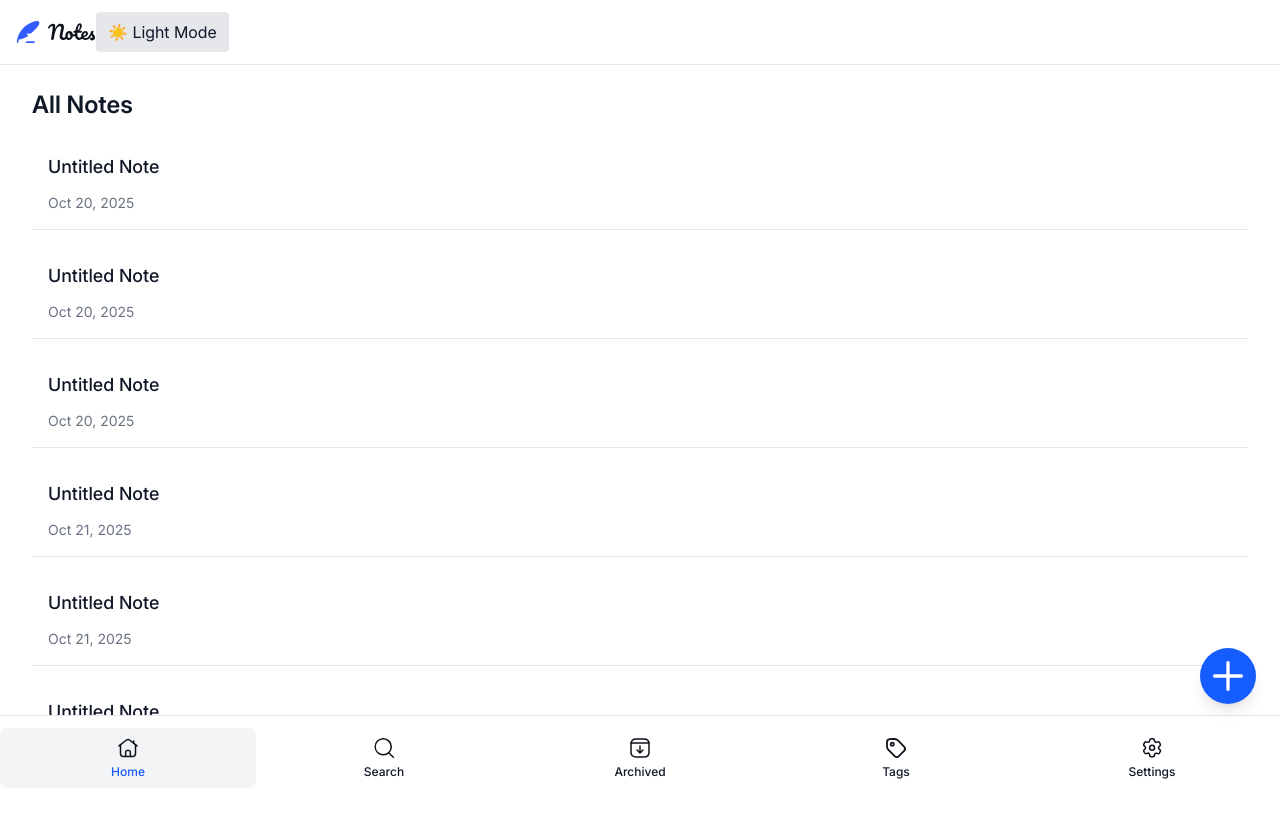
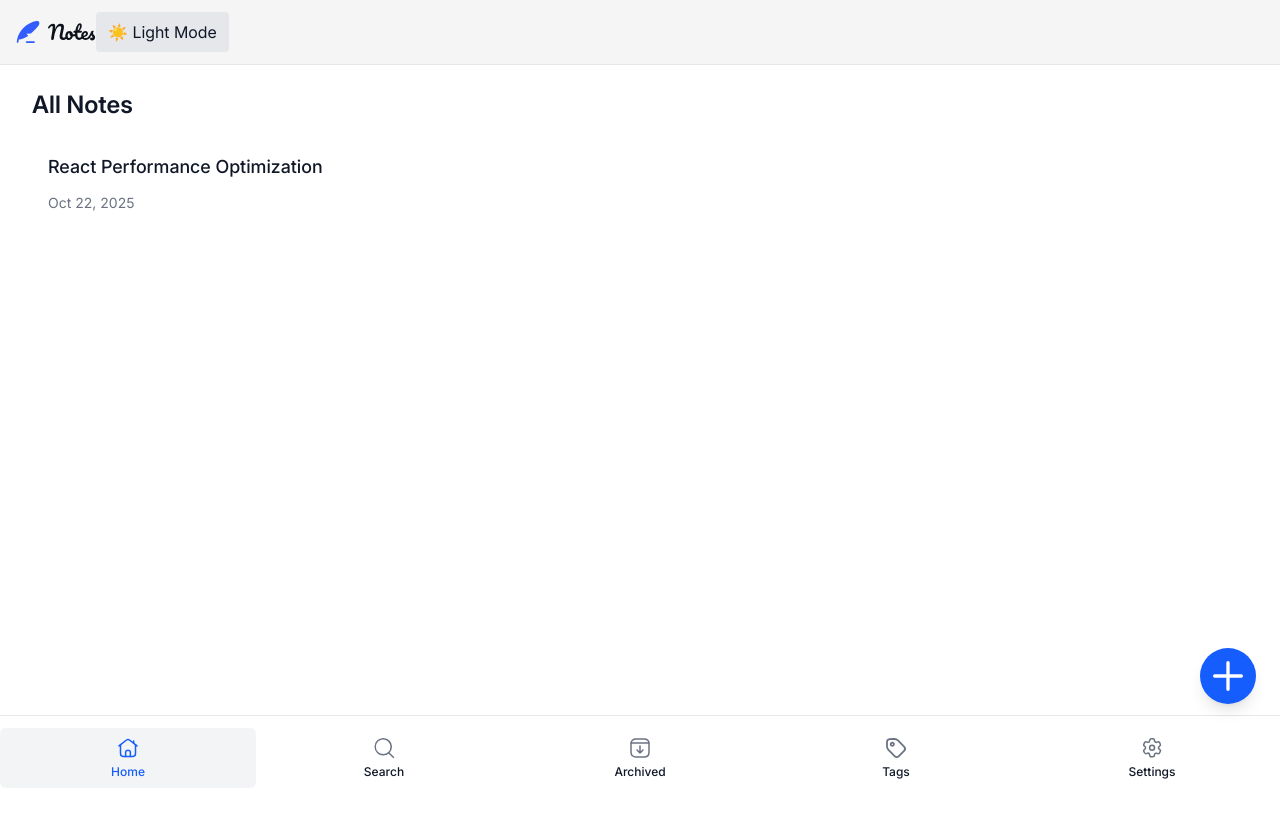
Before and after one commit to tonpia/note-taking-web-app, a Next.js app: page /notes in a window 1280 px wide. Shown: the top 818 px of the page. Built offline with nearby package versions, Linux system fonts and the light colour scheme.

Commit message:
Refactoring

```diff
--- a/data/notes.json
+++ b/data/notes.json
@@ -1,50 +1,10 @@
 [
   {
-    "id": "61f1de33-4461-46f1-965c-7333b872ed08",
-    "title": "Untitled Note",
+    "id": "83b7d38c-931c-4009-bcaf-2d2d36c82b8a",
+    "title": "React Performance Optimization",
     "tags": [],
-    "content": "",
-    "lastEdited": "2025-10-20T18:47:39.376Z",
-    "isArchived": false
-  },
-  {
-    "id": "83a7ff0d-afa0-4e77-a36b-07a152c6a05e",
-    "title": "Untitled Note",
-    "tags": [],
-    "content": "",
-    "lastEdited": "2025-10-20T18:48:34.202Z",
-    "isArchived": false
-  },
-  {
-    "id": "4c2ec8a4-5f1e-4cb3-8e9d-27a83ba9e7ce",
-    "title": "Untitled Note",
-    "tags": [],
-    "content": "",
-    "lastEdited": "2025-10-20T18:48:59.361Z",
-    "isArchived": false
-  },
-  {
-    "id": "526ed8ef-f7f5-405a-ba60-bd70f2bc4c40",
-    "title": "Untitled Note",
-    "tags": [],
-    "content": "asdfasdfasdfasdfasdfasdf",
-    "lastEdited": "2025-10-21T05:54:44.985Z",
-    "isArchived": false
-  },
-  {
-    "id": "fcc64ce1-9a81-49e8-b949-95af5486cf29",
-    "title": "Untitled Note",
-    "tags": [],
-    "content": "",
-    "lastEdited": "2025-10-21T05:58:47.695Z",
-    "isArchived": false
-  },
-  {
-    "id": "af4cc386-a2d8-4f0a-be8e-a9c88557ef7a",
-    "title": "Untitled Note",
-    "tags": [],
-    "content": "ahdfl;asdjf;asdfasdfasdfasdfasdfasdfsdaf",
-    "lastEdited": "2025-10-21T05:58:59.808Z",
+    "content": "Hello world! That's is the key performance",
+    "lastEdited": "2025-10-22T08:15:17.847Z",
     "isArchived": false
   }
 ]
--- a/src/app/(dashboard)/notes/[id]/page.tsx
+++ b/src/app/(dashboard)/notes/[id]/page.tsx
@@ -2,125 +2,66 @@
 
 import { useEffect, useState } from "react";
 import { useParams } from "next/navigation";
-import Image from "next/image";
 import { useNotes } from "@/features/notes/store/useNotes";
 import type Note from "@/features/notes/types/Note";
+import { NoteActionBar } from "@/features/notes/components/NoteActionBar";
+import { NoteHeader } from "@/features/notes/components/NoteHeader";
+import { NoteEditor } from "@/features/notes/components/NoteEditor";
+import { useAutoSaveNote } from "@/features/notes/hooks/useAutoSaveNote";
 
 export default function NotePage() {
-  const params = useParams();
-  const id = params?.id as string;
-
-  const { notes, fetchNotes, addNote, editNote, deleteNote } = useNotes();
+  const { id } = useParams<{ id: string }>();
+  const { notes, fetchNotes, editNote } = useNotes();
 
   const [note, setNote] = useState<Note | null>(null);
-  const [isSaving, setIsSaving] = useState(false);
+  const [title, setTitle] = useState("");
+  const [content, setContent] = useState("");
+  const [isLoading, setIsLoading] = useState(true);
 
-  // Local content for editing
-  const [content, setContent] = useState("");
-
-  // --- Load note --- //
   useEffect(() => {
-    if (!id) return; // <-- block until id exists
-
-    const existing = notes.find((n) => n.id === id);
-    if (existing) {
-      setNote(existing);
-      setContent(existing.content);
-      return;
+    if (!id) return;
+    const n = notes.find((n) => n.id === id);
+    if (n) {
+      setNote(n);
+      setTitle(n.title);
+      setContent(n.content);
+      setIsLoading(false);
+    } else {
+      setIsLoading(true);
+      fetchNotes().finally(() => setIsLoading(false));
     }
-    fetchNotes();
   }, [id, notes, fetchNotes]);
 
-  // --- Sync after store updates (e.g., after fetch) --- //
-  useEffect(() => {
-    const updated = notes.find((n) => n.id === id);
-    if (updated) {
-      setNote(updated);
-      setContent(updated.content);
-    }
-  }, [notes, id]);
+  const { isSaving } = useAutoSaveNote({
+    note,
+    title,
+    content,
+    editNote,
+  });
 
-  // --- Autosave Effect (Debounced) --- //
-  useEffect(() => {
-    if (!note) return;
-    const timer = setTimeout(async () => {
-      if (content !== note.content) {
-        setIsSaving(true);
-        await editNote(note.id, { content });
-        setIsSaving(false);
-      }
-    }, 600); // Debounce delay (ms)
+  if (isLoading)
+    return <p className="text-gray-500 text-center mt-10">Loading note...</p>;
+  if (!note)
+    return <p className="text-gray-500 text-center mt-10">Note not found.</p>;
 
-    return () => clearTimeout(timer);
-  }, [content, note, editNote]);
-
-  // --- Loading / Not Found UI --- //
-  if (!note)
-    return (
-      <p className="text-gray-500 text-center mt-10">
-        {`This note doesn't exist or is loading...`}
-      </p>
-    );
-
-  // --- UI --- //
   return (
     <article className="p-6">
-      <header className="mb-4">
-        <h1 className="text-2xl font-bold mb-4">{note.title}</h1>
-        {/* Tags Section */}
-        <div className="flex items-center gap-2 mb-4 flex-wrap">
-          <Image
-            src="/assets/images/icon-tag.svg"
-            alt="Tag icon"
-            width={20}
-            height={20}
-          />
-          <p className="text-sm text-gray-500">Tags:</p>
-          <div className="flex flex-wrap gap-2 pl-4">
-            {note.tags.map((tag) => (
-              <span
-                key={tag}
-                className="text-sm text-gray-700 dark:text-gray-300 bg-gray-100 dark:bg-gray-800 px-2 py-0.5 rounded"
-              >
-                {tag}
-              </span>
-            ))}
-          </div>
-        </div>
-
-        {/* Last Edited & Saving Indicator */}
-        <div className="flex items-center gap-2 mb-6">
-          <Image
-            src="/assets/images/icon-clock.svg"
-            alt="Clock icon"
-            width={20}
-            height={20}
-          />
-          <p className="text-sm text-gray-500 flex items-center">
-            <span className="mr-2">Last edited:</span>
-            <span className="pl-4">
-              {new Date(note.lastEdited).toLocaleDateString(undefined, {
-                year: "numeric",
-                month: "short",
-                day: "numeric",
-              })}
-            </span>
-            {isSaving && (
-              <span className="ml-4 text-blue-500 animate-pulse">
-                Saving...
-              </span>
-            )}
-          </p>
-        </div>
-      </header>
-
-      {/* Editable Content Area */}
-      <textarea
-        className="w-full min-h-[60vh] resize-none p-4 rounded-md border border-gray-300 dark:border-gray-700 bg-transparent text-gray-800 dark:text-gray-200 focus:outline-none focus:ring-2 focus:ring-blue-500"
-        value={content}
-        onChange={(e) => setContent(e.target.value)}
-        placeholder="Start writing your note..."
+      <NoteActionBar
+        onGoBack={() => history.back()}
+        onDelete={() => console.log("delete note")}
+        onArchive={() => console.log("archive note")}
+        onCancel={() => console.log("cancel edits")}
+        onSave={() => editNote(note.id, { title, content })}
       />
+      <div className="flex-grow h-px mb-4 bg-gray-300 dark:bg-neutral-700" />
+      <NoteHeader
+        title={title}
+        setTitle={setTitle}
+        note={note}
+        isSaving={isSaving}
+      />
+      <div className="flex-grow h-px mb-4 bg-gray-300 dark:bg-neutral-700" />
+      <NoteEditor content={content} setContent={setContent} />
     </article>
   );
 }
--- a/src/features/notes/components/NavButton.tsx
+++ b/src/features/notes/components/NavButton.tsx
@@ -4,6 +4,8 @@ import Image from "next/image";
 import Link from "next/link";
 import { usePathname } from "next/navigation";
 import clsx from "clsx";
+
+import HomeIcon from "@/../public/assets/images/icon-home.svg";
 
 interface NavButtonProps {
   src: string;
@@ -28,12 +30,16 @@ export default function NavButton({ src, alt, label, href }: NavButtonProps) {
             : "hover:bg-gray-100 dark:hover:bg-gray-800"
         )}
       >
-        <Image
-          src={src}
-          alt={alt}
-          width={24}
-          height={24}
-          className="select-none"
+        <div
+          aria-label={label}
+          style={{
+            maskImage: `url(${src})`,
+            WebkitMaskImage: `url(${src}`,
+          }}
+          className={clsx(
+            "w-6 h-6 mask-center mask-contain bg-current",
+            isActive ? "text-blue-600" : "text-gray-500"
+          )}
         />
         <span className="text-xs font-medium">{label}</span>
       </Link>
--- /dev/null
+++ b/src/features/notes/components/NoteActionBar.tsx
@@ -0,0 +1,71 @@
+"use client";
+
+import Image from "next/image";
+
+interface NoteActionBarProps {
+  onGoBack?: () => void;
+  onDelete?: () => void;
+  onArchive?: () => void;
+  onCancel?: () => void;
+  onSave?: () => void;
+}
+
+export function NoteActionBar({
+  onGoBack,
+  onDelete,
+  onArchive,
+  onCancel,
+  onSave,
+}: NoteActionBarProps) {
+  return (
+    <div className="flex flex-row mb-4 justify-between items-center">
+      {/* Left side: Go Back */}
+      <div className="flex items-center space-x-2">
+        <button
+          onClick={onGoBack}
+          className="flex items-center space-x-2 text-sm text-gray-600 hover:text-gray-900"
+        >
+          <Image
+            width={20}
+            height={20}
+            src="/assets/images/icon-arrow-left.svg"
+            alt="Go Back Icon"
+          />
+          <span>Go Back</span>
+        </button>
+      </div>
+
+      {/* Right side: Actions */}
+      <div className="flex items-center space-x-2">
+        <button onClick={onDelete}>
+          <Image
+            width={20}
+            height={20}
+            src="/assets/images/icon-delete.svg"
+            alt="Delete Icon"
+          />
+        </button>
+        <button onClick={onArchive}>
+          <Image
+            width={20}
+            height={20}
+            src="/assets/images/icon-archive.svg"
+            alt="Archive Icon"
+          />
+        </button>
+        <button
+          className="text-sm text-gray-600 hover:text-gray-900"
+          onClick={onCancel}
+        >
+          Cancel
+        </button>
+        <button
+          className="text-blue-600 text-sm font-medium hover:underline"
+          onClick={onSave}
+        >
+          Save Note
+        </button>
+      </div>
+    </div>
+  );
+}
--- /dev/null
+++ b/src/features/notes/components/NoteEditor.tsx
@@ -0,0 +1,17 @@
+"use client";
+
+interface NoteEditorProps {
+  content: string;
+  setContent: (v: string) => void;
+}
+
+export function NoteEditor({ content, setContent }: NoteEditorProps) {
+  return (
+    <textarea
+      className="w-full min-h-[60vh] resize-none border-none focus:outline-none focus:ring-0 bg-transparent text-gray-800 dark:text-gray-200"
+      value={content}
+      onChange={(e) => setContent(e.target.value)}
+      placeholder="Start writing your note..."
+    />
+  );
+}
--- /dev/null
+++ b/src/features/notes/components/NoteHeader.tsx
@@ -0,0 +1,77 @@
+"use client";
+
+import Image from "next/image";
+import type Note from "../types/Note";
+
+interface NoteHeaderProps {
+  title: string;
+  setTitle: (v: string) => void;
+  note: Note;
+  isSaving: boolean;
+}
+
+export function NoteHeader({
+  title,
+  setTitle,
+  note,
+  isSaving,
+}: NoteHeaderProps) {
+  return (
+    <header>
+      {/* Editable Title */}
+      <textarea
+        className="w-full text-2xl font-bold mb-4 resize-none border-none focus:outline-none focus:ring-0
+             bg-transparent h-auto overflow-hidden text-gray-900 dark:text-gray-100
+             whitespace-pre-wrap break-words"
+        value={title}
+        onChange={(e) => setTitle(e.target.value)}
+        rows={1}
+        placeholder="Untitled note"
+      />
+
+      {/* Tags */}
+      <div className="flex items-center gap-2 mb-4 flex-wrap">
+        <Image
+          src="/assets/images/icon-tag.svg"
+          alt="Tag icon"
+          width={20}
+          height={20}
+        />
+        <p className="text-sm text-gray-500">Tags:</p>
+        <div className="flex flex-wrap gap-2 pl-4">
+          {note.tags.map((tag) => (
+            <span
+              key={tag}
+              className="text-sm bg-gray-100 dark:bg-gray-800 px-2 py-0.5 rounded text-gray-700 dark:text-gray-300"
+            >
+              {tag}
+            </span>
+          ))}
+        </div>
+      </div>
+
+      {/* Last Edited + Saving Indicator */}
+      <div className="flex items-center gap-2 mb-6">
+        <Image
+          src="/assets/images/icon-clock.svg"
+          alt="Clock icon"
+          width={20}
+          height={20}
+        />
+        <p className="text-sm text-gray-500 flex items-center">
+          <span className="mr-2">Last edited:</span>
+          <span className="pl-4">
+            {new Date(note.lastEdited).toLocaleDateString(undefined, {
+              year: "numeric",
+              month: "short",
+              day: "numeric",
+            })}
+          </span>
+          {isSaving && (
+            <span className="ml-4 text-blue-500 animate-pulse">Saving...</span>
+          )}
+        </p>
+      </div>
+    </header>
+  );
+}
--- a/src/features/notes/components/TopBanner.tsx
+++ b/src/features/notes/components/TopBanner.tsx
@@ -3,7 +3,7 @@ import Image from "next/image";
 
 export default function TopBanner() {
   return (
-    <header className="sticky top-0 z-10 flex items-center bg-white dark:bg-gray-900 border-b border-gray-200 dark:border-gray-700 py-3 px-4">
+    <header className="sticky top-0 z-10 flex items-center bg-neutral-100 dark:bg-gray-900 border-b border-gray-200 dark:border-gray-700 py-3 px-4">
       <Image
         src="/assets/images/light-logo.svg"
         alt="Light Mode Logo"
--- /dev/null
+++ b/src/features/notes/hooks/useAutoSaveNote.ts
@@ -0,0 +1,39 @@
+import { useEffect, useRef, useState } from "react";
+import type Note from "../types/Note";
+
+interface UseAutoSaveNoteParams {
+  note: Note | null;
+  title: string;
+  content: string;
+  editNote: (id: string, data: Partial<Note>) => Promise<void>;
+  delay?: number;
+}
+
+export function useAutoSaveNote({
+  note,
+  title,
+  content,
+  editNote,
+  delay = 600,
+}: UseAutoSaveNoteParams) {
+  const [isSaving, setIsSaving] = useState(false);
+  const latestSaveRef = useRef(0);
+
+  useEffect(() => {
+    if (!note) return;
+    if (title === note.title && content === note.content) return;
+
+    const timer = setTimeout(async () => {
+      latestSaveRef.current++;
+      const currentVersion = latestSaveRef.current;
+
+      setIsSaving(true);
+      await editNote(note.id, { title, content });
+      if (latestSaveRef.current === currentVersion) setIsSaving(false);
+    }, delay);
+
+    return () => clearTimeout(timer);
+  }, [note, title, content, editNote, delay]);
+
+  return { isSaving };
+}
```
Also changed, not shown: 1 other file (tests, documents, lock files or other folders).
